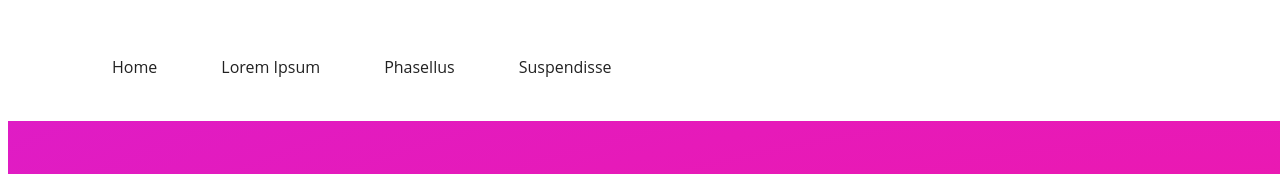
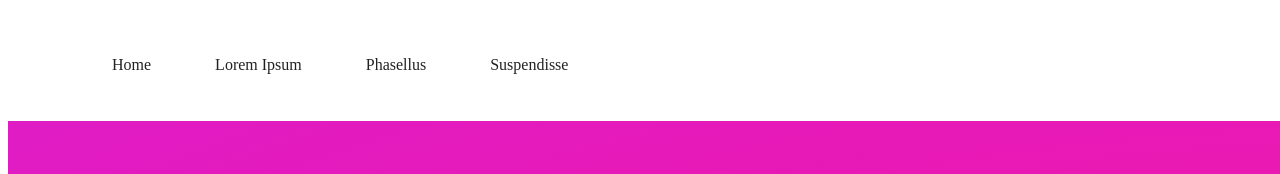
Before and after one commit to sousajulia/desafio_minery, a plain HTML site: page index.html in a window 1280 px wide. Shown: the top 174 px of the page. Drawn offline with Linux system fonts and the light colour scheme.

```diff
--- a/style.css
+++ b/style.css
@@ -11,7 +11,7 @@
 }
 
 .navbar li a {
-    font-family:'Open Sans';
+    font-family:'Open Sans Regular';
     color: #000000DE;
     font-size: 16px;
     text-decoration: none;
```
